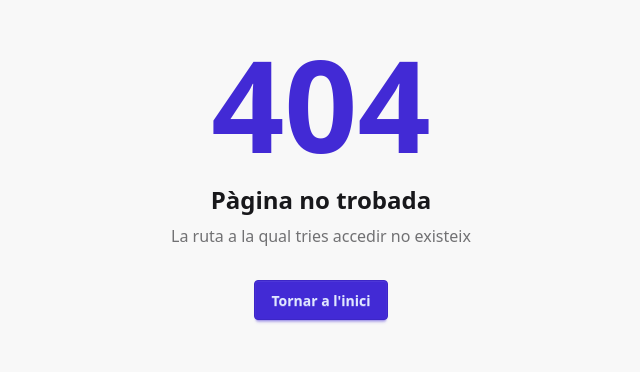
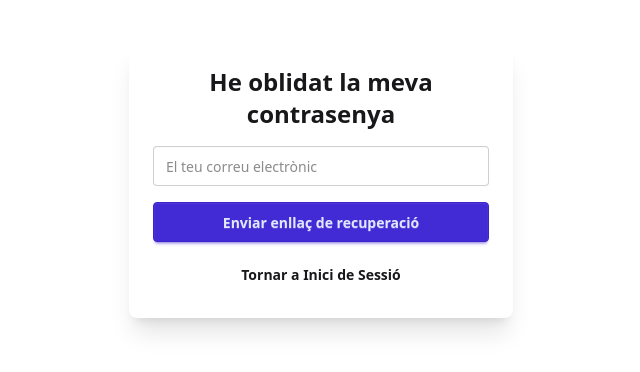
Before and after one commit to rubengm82/cerrajeria-front, a React (Vite) app: page /forgot-password in a window 1280 px wide. Before the commit this address had no page. Shown: the part 220-592 px from the top of the page, without its empty margins (319-959 px from the left). Built offline with nearby package versions, Linux system fonts and the light colour scheme.

Commit message:
Impementacion de Password y Forgot de los emails de los usuarios.

```diff
--- a/src/App.jsx
+++ b/src/App.jsx
@@ -2,6 +2,8 @@ import { Routes, Route, Navigate } from 'react-router-dom'
 import Home from './pages/Home'
 import Users from './pages/UsersList'
 import Login from './pages/SignIn'
+import ResetPassword from './pages/ResetPassword'
+import ForgotPassword from './pages/ForgotPassword'
 import Error404 from './pages/errors/error404'
 import Error403 from './pages/errors/error403'
 import Error419 from './pages/errors/error419'
@@ -43,6 +45,8 @@ function App() {
       {/* RUTES PÚBLIQUES - Tienda */}
       <Route path="/" element={<Home />} />
       <Route path="/login" element={<Login />} />
+      <Route path="/reset-password" element={<ResetPassword />} />
+      <Route path="/forgot-password" element={<ForgotPassword />} />
 
       {/* Rutas con Layout (Topbar + Sidebar) */}
       <Route element={<Layout />}>
--- /dev/null
+++ b/src/api/password_api.js
@@ -0,0 +1,13 @@
+import api from './axiosConfig'
+
+// Solicitar link de recuperación de contraseña
+export const forgotPassword = async (email) => {
+  const response = await api.post('/forgot-password', { email })
+  return response.data
+}
+
+// Restablecer contraseña
+export const resetPassword = async (data) => {
+  const response = await api.post('/reset-password', data)
+  return response.data
+}
--- /dev/null
+++ b/src/pages/ForgotPassword.jsx
@@ -0,0 +1,66 @@
+import { useState } from 'react'
+import { useNavigate } from 'react-router-dom'
+import { forgotPassword } from '../api/password_api'
+
+function ForgotPassword() {
+  const [email, setEmail] = useState('')
+  const [loading, setLoading] = useState(false)
+  const [message, setMessage] = useState('')
+  const [error, setError] = useState('')
+  const navigate = useNavigate()
+
+  const handleSubmit = async (event) => {
+    event.preventDefault()
+    setLoading(true)
+    setError('')
+    setMessage('')
+
+    try {
+      await forgotPassword(email)
+      setMessage('Si el correu electrònic existeix, rebràs un enllaç per restablir la contrasenya.')
+      setTimeout(() => navigate('/login'), 5000)
+    } catch (err) {
+      setError(err.response?.data?.message || 'Error en enviar el correu de recuperació')
+    } finally {
+      setLoading(false)
+    }
+  }
+
+  return (
+    <div className="flex items-center justify-center min-h-screen">
+      <form onSubmit={handleSubmit} className="card w-96 bg-base-100 shadow-xl p-6">
+        <h2 className="text-2xl font-bold text-center mb-4">He oblidat la meva contrasenya</h2>
+
+        {error && <p className="text-red-500 mb-4 text-center">{error}</p>}
+        {message && <p className="text-green-500 mb-4 text-center">{message}</p>}
+
+        <input
+          type="email"
+          placeholder="El teu correu electrònic"
+          className="input input-bordered w-full mb-4"
+          value={email}
+          onChange={event => setEmail(event.target.value)}
+          required
+        />
+
+        <button
+          type="submit"
+          className="btn btn-primary w-full mb-3"
+          disabled={loading}
+        >
+          {loading ? 'Enviant...' : 'Enviar enllaç de recuperació'}
+        </button>
+
+        <button
+          type="button"
+          className="btn btn-ghost w-full"
+          onClick={() => navigate('/login')}
+        >
+          Tornar a Inici de Sessió
+        </button>
+      </form>
+    </div>
+  )
+}
+
+export default ForgotPassword
--- /dev/null
+++ b/src/pages/ResetPassword.jsx
@@ -0,0 +1,130 @@
+import { useState, useEffect } from 'react'
+import { useSearchParams, useNavigate } from 'react-router-dom'
+import { resetPassword } from '../api/password_api'
+
+function ResetPassword() {
+  const [searchParams] = useSearchParams()
+  const navigate = useNavigate()
+
+  const token = searchParams.get('token')
+  const email = searchParams.get('email')
+
+  const [password, setPassword] = useState('')
+  const [passwordConfirmation, setPasswordConfirmation] = useState('')
+  const [loading, setLoading] = useState(false)
+  const [message, setMessage] = useState('')
+  const [error, setError] = useState('')
+
+  useEffect(() => {
+    if (!token || !email) {
+      setError('Enllaç invàlid. Si us plau, sol·licita un nou enllaç de restabliment.')
+    }
+  }, [token, email])
+
+  const handleSubmit = async (event) => {
+    event.preventDefault()
+    setLoading(true)
+    setError('')
+    setMessage('')
+
+    if (password !== passwordConfirmation) {
+      setError('Les contrasenyes no coincideixen')
+      setLoading(false)
+      return
+    }
+
+    if (password.length < 8) {
+      setError('La contrasenya ha de tenir almenys 8 caràcters')
+      setLoading(false)
+      return
+    }
+
+    try {
+      await resetPassword({
+        email,
+        token,
+        password,
+        password_confirmation: passwordConfirmation
+      })
+      setMessage('Contrasenya restablerta correctament! Ara pots iniciar sessió.')
+      setTimeout(() => navigate('/login'), 3000)
+    } catch (err) {
+      setError(err.response?.data?.message || 'Error al restablir la contrasenya')
+    } finally {
+      setLoading(false)
+    }
+  }
+
+  if (!token || !email) {
+    return (
+      <div className="flex items-center justify-center min-h-screen">
+        <div className="card w-96 bg-base-100 shadow-xl p-6">
+          <p className="text-red-500 text-center">{error}</p>
+          <button
+            className="btn btn-primary mt-4"
+            onClick={() => navigate('/')}
+          >
+            Tornar a l'inici
+          </button>
+        </div>
+      </div>
+    )
+  }
+
+  return (
+    <div className="flex items-center justify-center min-h-screen">
+      <form onSubmit={handleSubmit} className="card w-96 bg-base-100 shadow-xl p-6">
+        <h2 className="text-2xl font-bold text-center mb-4">Restablir Contrasenya</h2>
+
+        {error && <p className="text-red-500 mb-4 text-center">{error}</p>}
+        {message && <p className="text-green-500 mb-4 text-center">{message}</p>}
+
+        <input
+          type="email"
+          placeholder="Email"
+          className="input input-bordered w-full mb-3"
+          value={email}
+          disabled
+        />
+
+        <input
+          type="password"
+          placeholder="Nova contrasenya"
+          className="input input-bordered w-full mb-3"
+          value={password}
+          onChange={event => setPassword(event.target.value)}
+          required
+          minLength={8}
+        />
+
+        <input
+          type="password"
+          placeholder="Confirmar contrasenya"
+          className="input input-bordered w-full mb-4"
+          value={passwordConfirmation}
+          onChange={event => setPasswordConfirmation(event.target.value)}
+          required
+          minLength={8}
+        />
+
+        <button
+          type="submit"
+          className="btn btn-primary w-full mb-3"
+          disabled={loading}
+        >
+          {loading ? 'Restablint...' : 'Restablir Contrasenya'}
+        </button>
+
+        <button
+          type="button"
+          className="btn btn-ghost w-full"
+          onClick={() => navigate('/login')}
+        >
+          Cancel·lar
+        </button>
+      </form>
+    </div>
+  )
+}
+
+export default ResetPassword
--- a/src/pages/SignIn.jsx
+++ b/src/pages/SignIn.jsx
@@ -1,5 +1,5 @@
 import { useState } from 'react'
-import { useNavigate } from 'react-router-dom'
+import { useNavigate, Link } from 'react-router-dom'
 import { useAuth } from '../context/AuthContext'
 
 function SignIn() {
@@ -49,6 +49,12 @@ function SignIn() {
         <button type="button" className="btn btn-ghost w-full" onClick={() => navigate('/')}>
           Tornar
         </button>
+
+        <div className="mt-4 text-center">
+          <Link to="/forgot-password" className="text-sm text-primary hover:underline">
+            He oblidat la meva contrasenya
+          </Link>
+        </div>
       </form>
     </div>
   )
```
